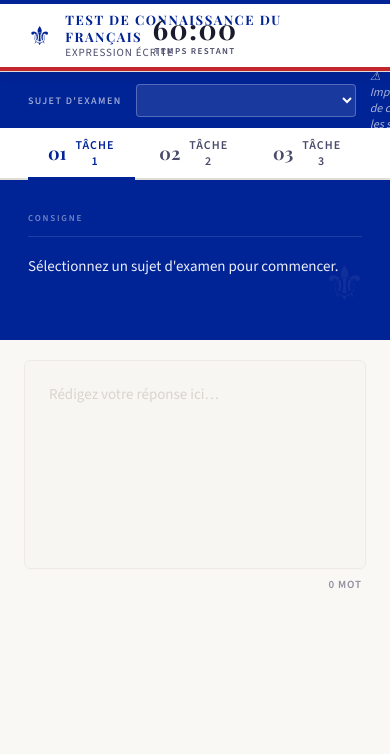
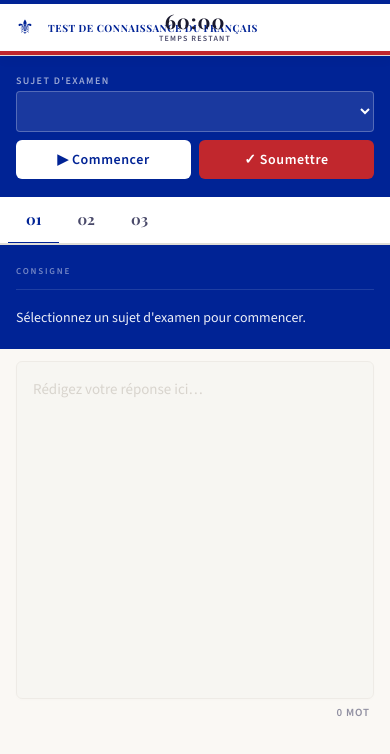
Before and after one commit to rakhmatovasadbek02-glitch/TCF_EE, a website: page index.html in a window 390 px wide. Drawn offline with nearby package versions, Linux system fonts and the light colour scheme; no server answers.

Commit message:
go mobile

```diff
--- a/index.html
+++ b/index.html
@@ -2,7 +2,10 @@
 <html lang="fr">
 <head>
   <meta charset="UTF-8">
-  <meta name="viewport" content="width=device-width, initial-scale=1.0">
+  <meta name="viewport" content="width=device-width, initial-scale=1.0, maximum-scale=1.0">
+  <meta name="mobile-web-app-capable" content="yes">
+  <meta name="apple-mobile-web-app-capable" content="yes">
+  <meta name="apple-mobile-web-app-status-bar-style" content="default">
   <title>TCF — Expression Écrite</title>
   <link href="https://fonts.googleapis.com/css2?family=Playfair+Display:wght@600;700&family=Source+Sans+3:wght@300;400;600&display=swap" rel="stylesheet">
   <link rel="stylesheet" href="style.css">
--- a/style.css
+++ b/style.css
@@ -4,8 +4,8 @@
 *, *::before, *::after { box-sizing: border-box; margin: 0; padding: 0; }
 
 :root {
-  --blue:       #002395;   /* French tricolore blue */
-  --red:        #C1272D;   /* French/Canadian red */
+  --blue:       #002395;
+  --red:        #C1272D;
   --cream:      #FAF8F4;
   --paper:      #FFFFFF;
   --ink:        #1a1a2e;
@@ -38,10 +38,7 @@ html, body {
   box-shadow: 0 2px 12px rgba(0,0,0,0.06);
 }
 
-.header-stripe {
-  height: 4px;
-  flex-shrink: 0;
-}
+.header-stripe { height: 4px; flex-shrink: 0; }
 .header-stripe--blue { background: var(--blue); }
 .header-stripe--red  { background: var(--red); }
 
@@ -57,17 +54,20 @@ html, body {
   display: flex;
   align-items: center;
   gap: 14px;
+  min-width: 0;
 }
 
 .fleur-de-lis {
   font-size: 26px;
   color: var(--blue);
   line-height: 1;
+  flex-shrink: 0;
 }
 
 .header-titles {
   display: flex;
   flex-direction: column;
+  min-width: 0;
 }
 
 .header-label {
@@ -77,6 +77,9 @@ html, body {
   letter-spacing: 0.12em;
   color: var(--blue);
   text-transform: uppercase;
+  white-space: nowrap;
+  overflow: hidden;
+  text-overflow: ellipsis;
 }
 
 .header-sub {
@@ -92,6 +95,7 @@ html, body {
   position: absolute;
   left: 50%;
   transform: translateX(-50%);
+  pointer-events: none;
 }
 
 .timer {
@@ -119,29 +123,27 @@ html, body {
   margin-top: 2px;
 }
 
-.header-right {
-  font-size: 26px;
-  line-height: 1;
-}
-
+.header-right { font-size: 26px; line-height: 1; }
 .maple-leaf { color: var(--red); }
 
 /* =======================
    SETUP BAR
 ======================= */
 .setup-bar {
-  height: var(--setup-h);
   background: var(--blue);
   display: flex;
   align-items: center;
+  min-height: var(--setup-h);
+  padding: 8px 0;
 }
 
 .setup-inner {
   width: 100%;
-  padding: 0 28px;
+  padding: 0 20px;
   display: flex;
   align-items: center;
-  gap: 14px;
+  gap: 10px;
+  flex-wrap: wrap;
 }
 
 .setup-label {
@@ -154,16 +156,17 @@ html, body {
 }
 
 #setSelect {
-  padding: 6px 12px;
+  padding: 7px 12px;
   border-radius: 4px;
   border: 1px solid rgba(255,255,255,0.25);
   background: rgba(255,255,255,0.1);
   color: white;
   font-family: 'Source Sans 3', sans-serif;
   font-size: 13px;
-  font-weight: 400;
   cursor: pointer;
-  min-width: 220px;
+  flex: 1;
+  min-width: 140px;
+  max-width: 300px;
   outline: none;
   transition: border-color 0.2s;
 }
@@ -175,7 +178,7 @@ html, body {
   font-size: 12px;
   color: rgba(255,255,255,0.65);
   font-style: italic;
-  flex: 1;
+  display: none;
 }
 
 .setup-actions {
@@ -185,7 +188,7 @@ html, body {
 }
 
 .btn {
-  padding: 7px 20px;
+  padding: 8px 18px;
   border: none;
   border-radius: 4px;
   font-family: 'Source Sans 3', sans-serif;
@@ -194,19 +197,15 @@ html, body {
   letter-spacing: 0.04em;
   cursor: pointer;
   transition: all 0.15s;
+  white-space: nowrap;
+  -webkit-tap-highlight-color: transparent;
 }
 
-.btn--start {
-  background: white;
-  color: var(--blue);
-}
-.btn--start:hover { background: #e8f0ff; }
+.btn--start { background: white; color: var(--blue); }
+.btn--start:hover, .btn--start:active { background: #e8f0ff; }
 
-.btn--submit {
-  background: var(--red);
-  color: white;
-}
-.btn--submit:hover { background: #a01f24; }
+.btn--submit { background: var(--red); color: white; }
+.btn--submit:hover, .btn--submit:active { background: #a01f24; }
 
 /* =======================
    TASK NAV
@@ -217,15 +216,19 @@ html, body {
   border-bottom: 2px solid var(--border);
   display: flex;
   align-items: stretch;
-  padding: 0 28px;
-  gap: 4px;
+  padding: 0 12px;
+  gap: 0;
+  overflow-x: auto;
+  -webkit-overflow-scrolling: touch;
+  scrollbar-width: none;
 }
+.task-nav::-webkit-scrollbar { display: none; }
 
 .task-tab {
   display: flex;
   align-items: center;
   gap: 8px;
-  padding: 0 20px;
+  padding: 0 18px;
   background: none;
   border: none;
   border-bottom: 3px solid transparent;
@@ -234,14 +237,12 @@ html, body {
   color: var(--ink-light);
   transition: all 0.15s;
   margin-bottom: -2px;
+  flex-shrink: 0;
+  -webkit-tap-highlight-color: transparent;
 }
 
 .task-tab:hover { color: var(--blue); }
-
-.task-tab.active {
-  color: var(--blue);
-  border-bottom-color: var(--blue);
-}
+.task-tab.active { color: var(--blue); border-bottom-color: var(--blue); }
 
 .tab-num {
   font-family: 'Playfair Display', serif;
@@ -258,12 +259,13 @@ html, body {
 }
 
 /* =======================
-   EXAM MAIN
+   EXAM MAIN — DESKTOP
 ======================= */
 .exam-main {
   display: grid;
   grid-template-columns: 1fr 1.6fr;
   height: calc(100vh - var(--header-h) - var(--setup-h) - var(--nav-h));
+  overflow: hidden;
 }
 
 /* =======================
@@ -271,9 +273,10 @@ html, body {
 ======================= */
 .question-panel {
   background: var(--blue);
-  padding: 32px 28px;
+  padding: 28px 24px;
   overflow-y: auto;
   position: relative;
+  -webkit-overflow-scrolling: touch;
 }
 
 .question-panel::after {
@@ -298,7 +301,6 @@ html, body {
 }
 
 .question-text {
-  font-family: 'Source Sans 3', sans-serif;
   font-size: 15px;
   font-weight: 300;
   line-height: 1.75;
@@ -312,19 +314,21 @@ html, body {
   background: var(--cream);
   display: flex;
   flex-direction: column;
+  overflow: hidden;
 }
 
 .task-area {
   flex: 1;
   display: flex;
   flex-direction: column;
-  padding: 20px 24px 0;
+  padding: 16px 20px 0;
+  overflow: hidden;
 }
 
 textarea {
   flex: 1;
   width: 100%;
-  padding: 20px 24px;
+  padding: 16px 20px;
   border: 1px solid var(--border);
   border-radius: 6px;
   background: var(--paper);
@@ -337,6 +341,7 @@ textarea {
   outline: none;
   transition: border-color 0.2s, box-shadow 0.2s;
   box-shadow: 0 1px 4px rgba(0,0,0,0.04);
+  -webkit-overflow-scrolling: touch;
 }
 
 textarea:focus {
@@ -355,7 +360,7 @@ textarea::placeholder { color: #b0aaa0; }
 .writing-footer {
   display: flex;
   justify-content: flex-end;
-  padding: 8px 4px 12px;
+  padding: 8px 4px 10px;
 }
 
 .word-count {
@@ -368,15 +373,108 @@ textarea::placeholder { color: #b0aaa0; }
 }
 
 /* =======================
-   RESPONSIVE
+   MOBILE — up to 768px
 ======================= */
-@media (max-width: 720px) {
-  html, body { overflow: auto; }
+@media (max-width: 768px) {
+  :root {
+    --header-h: 56px;
+    --setup-h:  auto;
+    --nav-h:    48px;
+  }
+
+  html, body { overflow: auto; height: auto; }
+
+  /* Header */
+  .header { height: var(--header-h); }
+  .header-inner { padding: 0 16px; }
+  .header-label { font-size: 11px; letter-spacing: 0.06em; }
+  .header-sub { display: none; }
+  .header-right { display: none; }
+  .timer { font-size: 22px; }
+  .timer-label { font-size: 8px; }
+
+  /* Setup bar wraps on mobile */
+  .setup-inner {
+    padding: 10px 16px;
+    flex-wrap: wrap;
+    gap: 8px;
+  }
+
+  .setup-label { width: 100%; margin-bottom: -4px; }
+
+  #setSelect {
+    max-width: 100%;
+    flex: 1 1 auto;
+    font-size: 14px;
+    padding: 9px 12px;
+  }
+
+  .setup-actions {
+    margin-left: 0;
+    width: 100%;
+    display: grid;
+    grid-template-columns: 1fr 1fr;
+    gap: 8px;
+  }
+
+  .btn {
+    padding: 10px;
+    font-size: 14px;
+    text-align: center;
+    border-radius: 6px;
+  }
+
+  /* Task nav */
+  .task-nav { padding: 0 8px; }
+  .task-tab { padding: 0 14px; }
+  .tab-num { font-size: 16px; }
+  .tab-label { font-size: 11px; }
+
+  /* Main layout stacks vertically */
   .exam-main {
     grid-template-columns: 1fr;
     height: auto;
+    overflow: visible;
   }
-  .question-panel { min-height: 160px; }
-  .task-area { min-height: 280px; padding-bottom: 16px; }
-  .header-right { display: none; }
+
+  /* Question panel collapses to a readable strip */
+  .question-panel {
+    padding: 20px 16px;
+    min-height: auto;
+  }
+
+  .question-panel::after { display: none; }
+  .question-text { font-size: 14px; line-height: 1.65; }
+
+  /* Writing panel fills remaining space */
+  .writing-panel { overflow: visible; }
+
+  .task-area {
+    padding: 12px 16px 0;
+    overflow: visible;
+    min-height: 0;
+  }
+
+  textarea {
+    flex: none;
+    height: 45vh;
+    min-height: 220px;
+    font-size: 15px;
+    padding: 14px 16px;
+  }
+
+  .writing-footer { padding: 6px 4px 16px; }
 }
+
+/* =======================
+   SMALL PHONES — up to 390px
+======================= */
+@media (max-width: 390px) {
+  .header-label { font-size: 10px; }
+  .fleur-de-lis { font-size: 20px; }
+  .timer { font-size: 20px; }
+  .tab-label { display: none; }
+  .tab-num { font-size: 15px; }
+  .task-tab { padding: 0 18px; }
+  textarea { height: 40vh; }
+}
```
Also changed, not shown: 1 other file.
